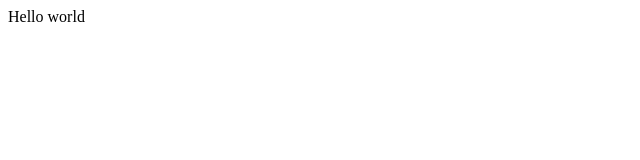
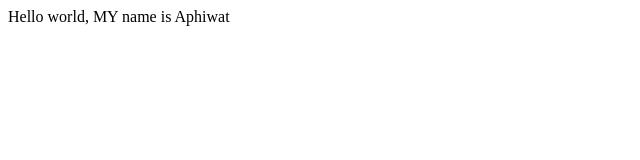
Before and after one commit to Aphiwat-Noikhrua/frontenddev001, a plain HTML site: page Index.html in a window 1280 px wide. Shown: the whole page, without its empty margins (0-640 px from the left). Drawn offline with Linux system fonts and the light colour scheme.

```diff
--- a/Index.html
+++ b/Index.html
@@ -7,6 +7,6 @@
     <title>Document</title>
 </head>
 <body>
-    Hello world
+    Hello world, MY name is Aphiwat
 </body>
 </html>
```
